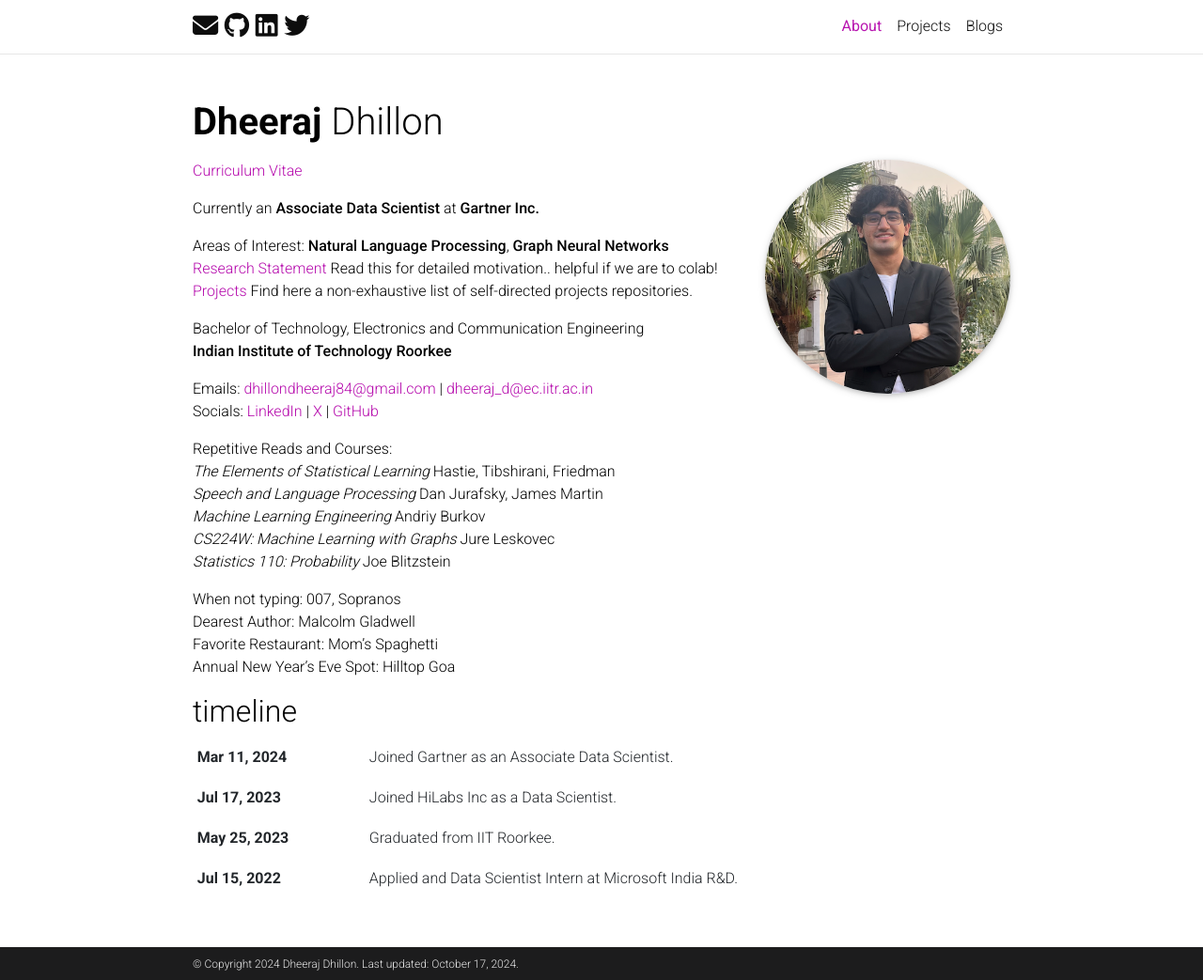
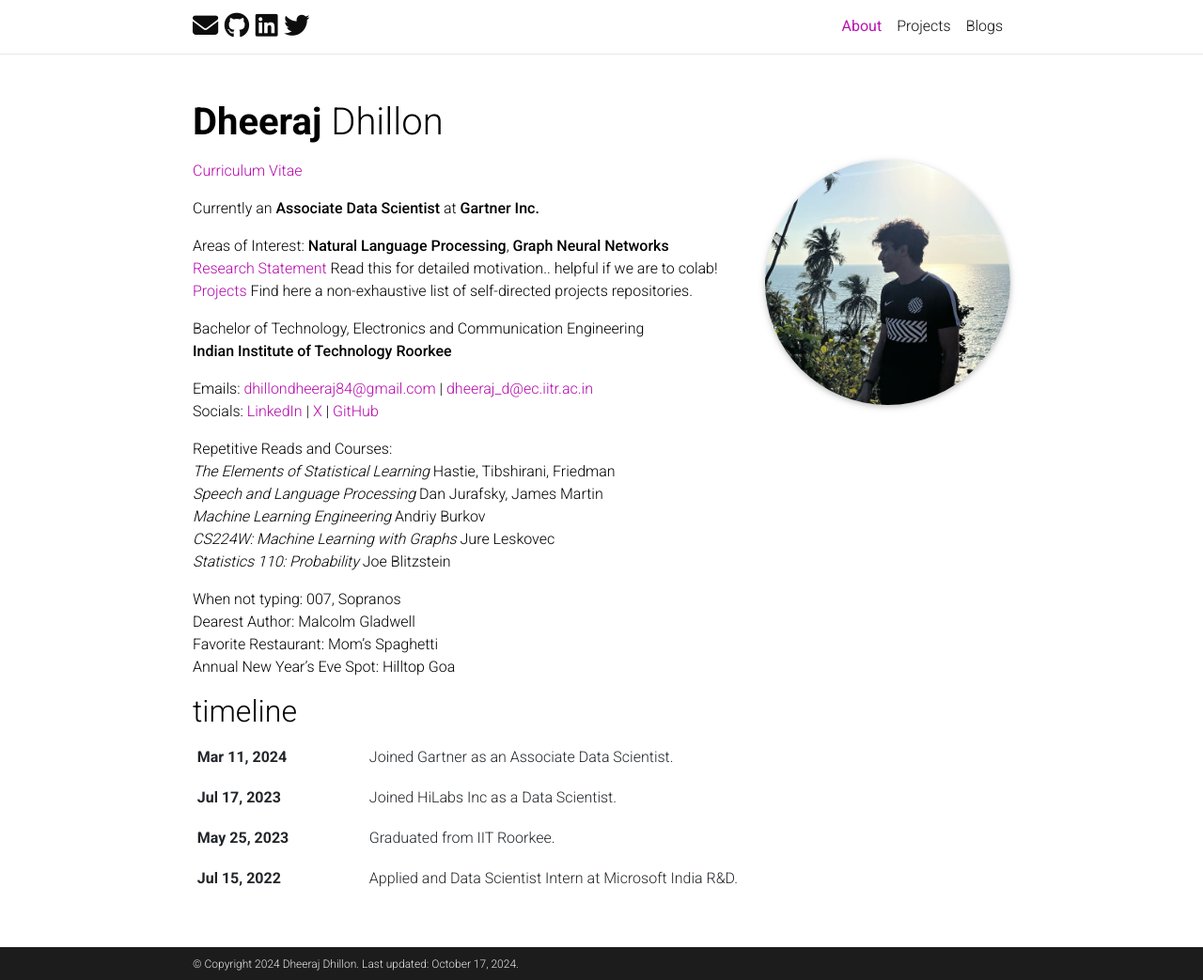
Before and after one commit to djdhillxn/djdhillxn.github.io, a Jekyll site: the page built from _pages/about.md, in a window 1280 px wide and 1043 px high. Shown: the whole window at 94% size. Built offline with Jekyll 4.4.1, drawn with Linux system fonts in a browser that asks for light colours; comment, search, counter and statistics services are not loaded; a style sheet for code colours, icons or effects is not loaded.

Commit message:
cabo de rama pic

```diff
--- a/_pages/about.md
+++ b/_pages/about.md
@@ -6,7 +6,7 @@
 
 profile:
   align: right
-  image: suitup.png
+  image: cabo_de_rama.jpeg
   image_circular: true # crops the image to make it circular
   more_info: >
 
```
Also changed, not shown: assets/img/cabo_de_rama.jpeg (added).
